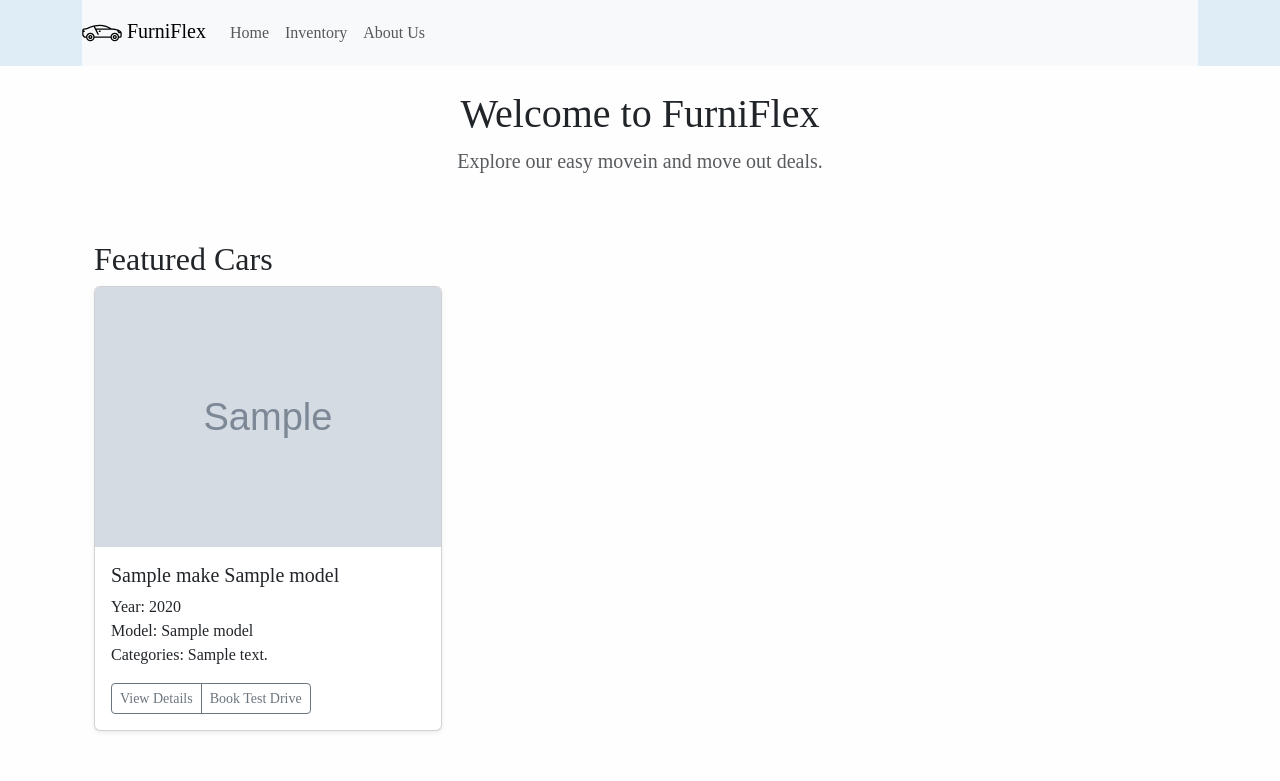
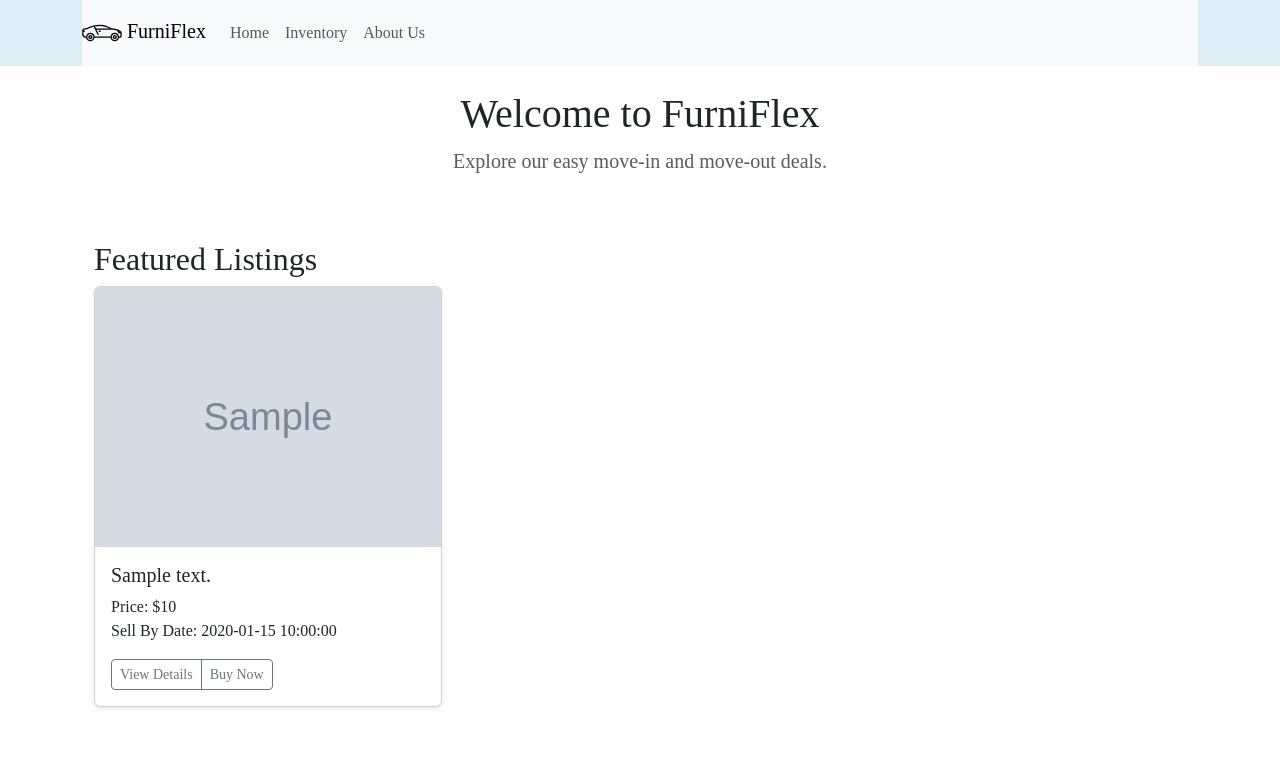
Before and after one commit to Pruthviraj-Guddu/FurniFlexSustainability, a Flask app: template templates/home.html in a window 1280 px wide. Shown: the top 781 px of the page. Run offline with Flask 3, Linux system fonts and the light colour scheme; the template is opened without the code that fills it: most values are stand-ins (such as "Sample title", 1, 10 or a date in 2020); grey boxes marked "Sample" are stand-in pictures; some libraries are stand-ins or nearby versions.

Commit message:
add element holders

```diff
--- a/templates/home.html
+++ b/templates/home.html
@@ -1,4 +1,3 @@
-
 {% extends 'base.html' %}
 {% set active = "Home" %}
 
@@ -11,36 +10,37 @@ Home - Davangere Motors
 <section class="jumbotron text-center">
     <div class="container">
         <h1 class="jumbotron-heading">Welcome to FurniFlex</h1>
-        <p class="lead text-muted">Explore our easy movein and move out deals.</p>
+        <p class="lead text-muted">Explore our easy move-in and move-out deals.</p>
     </div>
 </section>
 
-<section class="featured-cars mt-4">
+<section class="featured-listings mt-4">
     <div class="container">
-        <h2>Featured Cars</h2>
+        <h2>Featured Listings</h2>
         <div class="row">
-            {% for car in featured_cars %}
+            {% for listing in flistings %}
             <div class="col-md-4">
                 <div class="card mb-4 shadow-sm">
-                    <img src="{{ car.image }}" alt="{{ car.make }} {{ car.model }}" class="card-img-top">
+                    <!-- Assuming you have an image URL stored in the database, replace 'image_url' with the actual column name -->
+                    <img src="{{ listing.image_url }}" alt="{{ listing.description }}" class="card-img-top">
                     <div class="card-body">
-                        <h5 class="card-title">{{ car.make }} {{ car.model }}</h5>
+                        <h5 class="card-title">{{ listing.description }}</h5>
                         <p class="card-text">
-                            Year: {{ car['year'] }}<br>
-                            Model: {{ car['model'] }}<br>
-                            Categories: {{ car['body_styles'] | safe }}
+                            Price: ${{ listing.price }}<br>
+                            Sell By Date: {{ listing.sellByDate }}
                         </p>
                         <div class="d-flex justify-content-between align-items-center">
                             <div class="btn-group">
-                                <a href="{{ url_for('car_details', car_id=car['id']) }}" class="btn btn-sm btn-outline-secondary">View Details</a>
-                                <a href="{{ url_for('book_test_drive', car_id=car.id) }}" class="btn btn-sm btn-outline-secondary">Book Test Drive</a>
+                                <!-- Add appropriate URLs for viewing details and booking -->
+                                <a href="#" class="btn btn-sm btn-outline-secondary">View Details</a>
+                                <a href="#" class="btn btn-sm btn-outline-secondary">Buy Now</a>
                             </div>
                         </div>
                     </div>
                 </div>
             </div>
             {% else %}
-            <p>No featured cars available at the moment.</p>
+            <p>No listings available at the moment.</p>
             {% endfor %}
         </div>
     </div>
```
